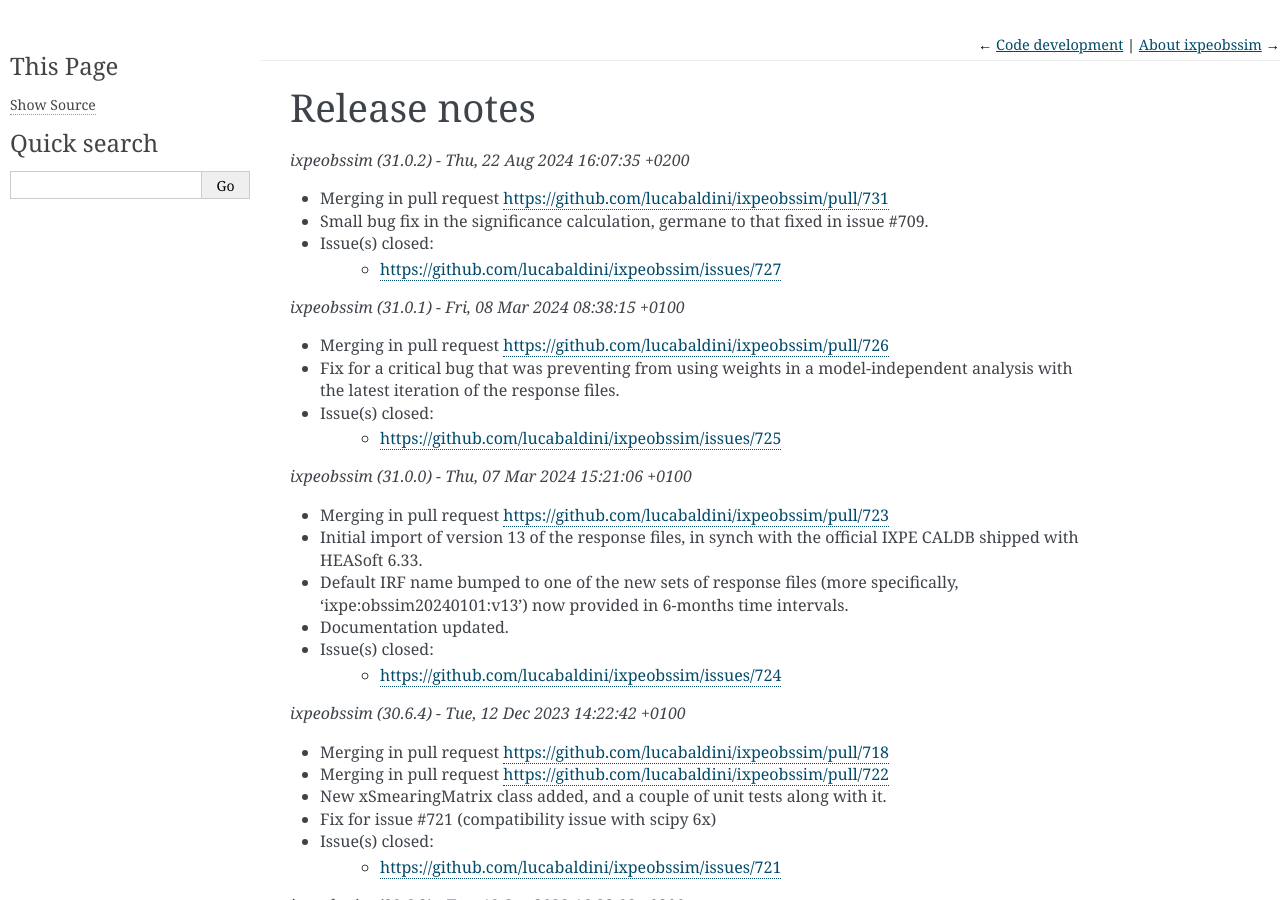
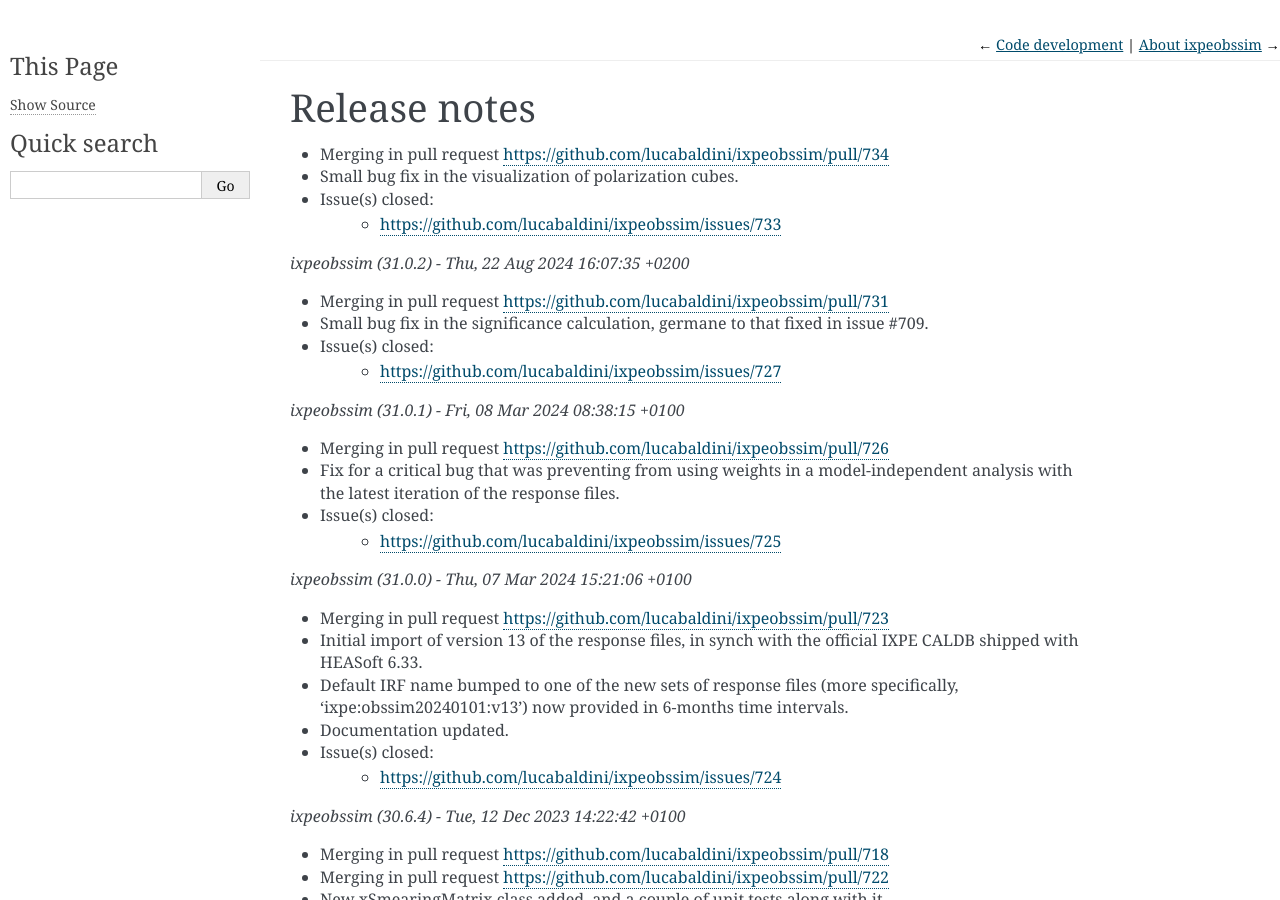
Before and after one commit to lucabaldini/ixpeobssim, a Sphinx documentation site: the page built from docs/release_notes.rst, in a window 1280 px wide and 900 px high. Built offline with Sphinx 7.4.7, drawn with Linux system fonts in a browser that asks for light colours; formulas are drawn with MathJax 3.

Commit message:
Updated release notes.

```diff
--- a/docs/release_notes.rst
+++ b/docs/release_notes.rst
@@ -2,6 +2,11 @@
 
 Release notes
 =============
+
+* Merging in pull request https://github.com/lucabaldini/ixpeobssim/pull/734
+* Small bug fix in the visualization of polarization cubes.
+* Issue(s) closed:
+      * https://github.com/lucabaldini/ixpeobssim/issues/733
 
 
 *ixpeobssim (31.0.2) - Thu, 22 Aug 2024 16:07:35 +0200*
```
